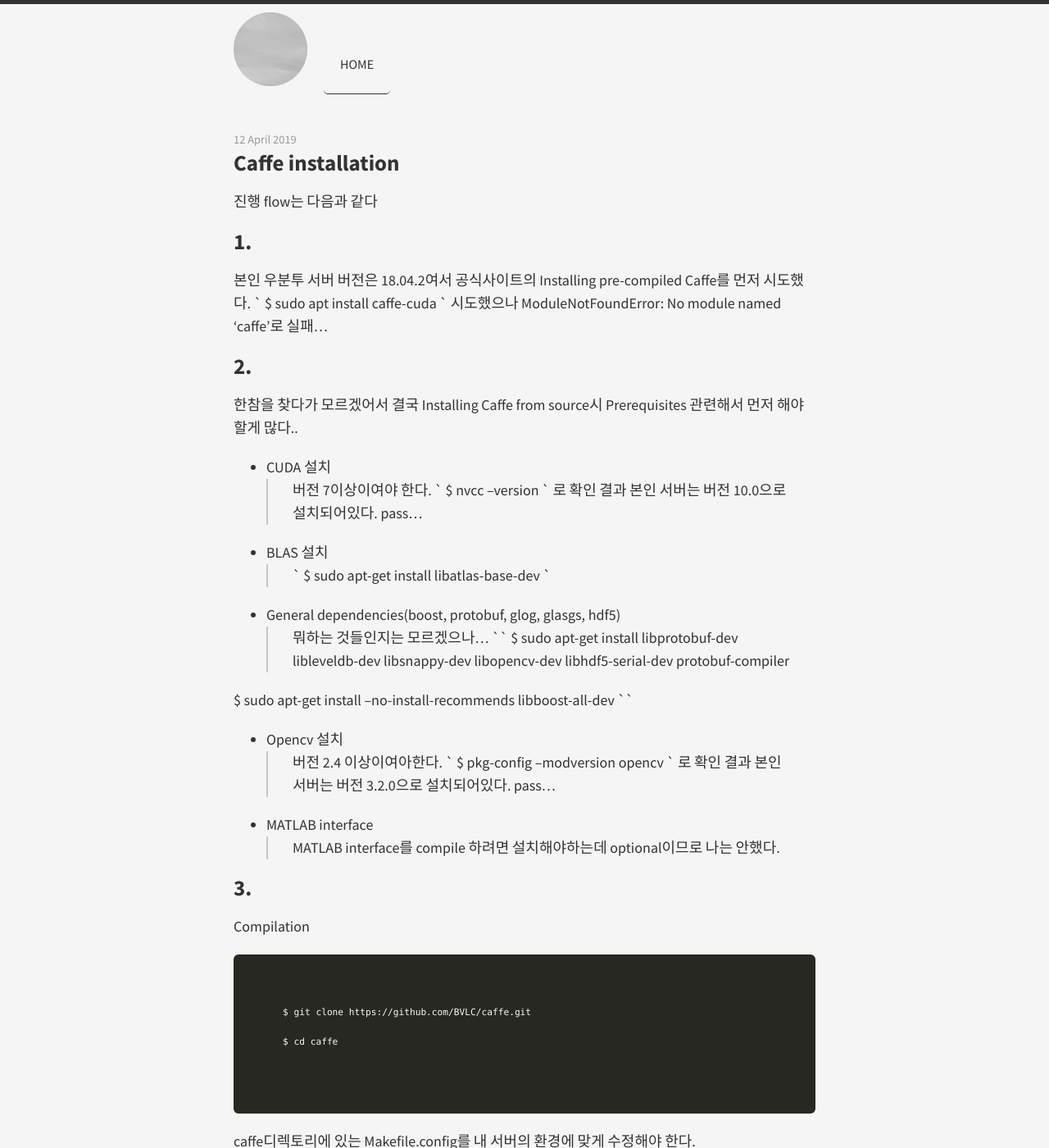
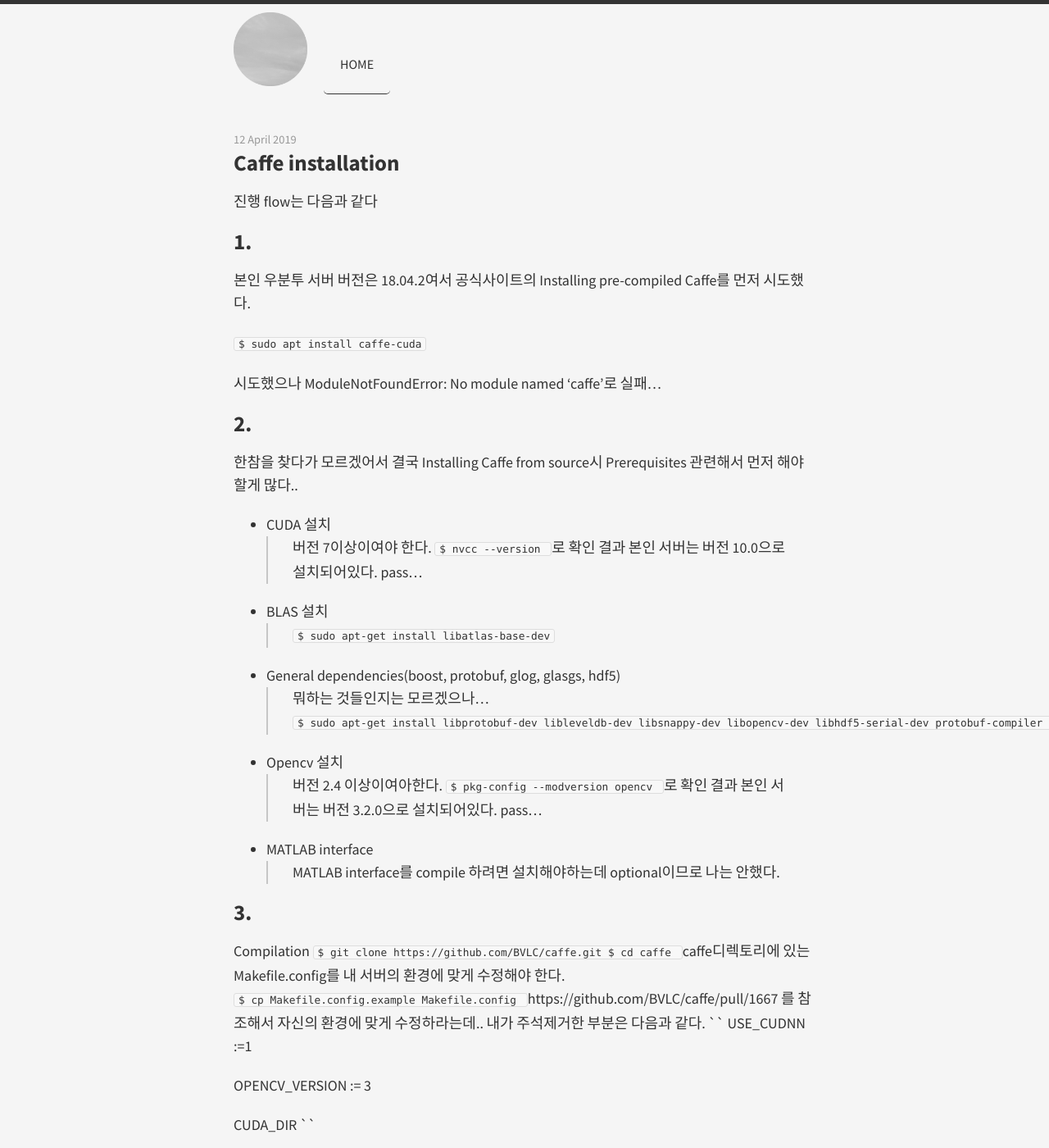
Before and after one commit to hsh1108/hsh1108.github.io, a Jekyll site: the page built from _posts/2019-04-12-Caffe-installation.md, in a window 1280 px wide and 1400 px high. Shown: the whole window at 82% size. Built offline with Jekyll 4.4.1, drawn with Linux system fonts in a browser that asks for light colours; some of the changed text lies outside the part shown.

Commit message:
caffe installation

````diff
--- a/_posts/2019-04-12-Caffe-installation.md
+++ b/_posts/2019-04-12-Caffe-installation.md
@@ -6,9 +6,11 @@ title: Caffe installation
 진행 flow는 다음과 같다
 ## 1.
 본인 우분투 서버 버전은 18.04.2여서 공식사이트의 Installing pre-compiled Caffe를 먼저 시도했다.
-`
+
+``
 $ sudo apt install caffe-cuda
-`
+``
+
 시도했으나 ModuleNotFoundError: No module named 'caffe'로 실패...
 
 ## 2.
@@ -16,62 +18,55 @@ $ sudo apt install caffe-cuda
 Prerequisites 관련해서 먼저 해야할게 많다..
 
 - CUDA 설치
->
-버전 7이상이여야 한다.
-`
-$ nvcc --version
-`
-로 확인 결과 본인 서버는 버전 10.0으로 설치되어있다.
-pass...
+> 버전 7이상이여야 한다.
+> ``
+> $ nvcc --version
+> ``
+> 로 확인 결과 본인 서버는 버전 10.0으로 설치되어있다.
+> pass...
 
 - BLAS 설치
->
-`
-$ sudo apt-get install libatlas-base-dev
-`
+> ``
+> $ sudo apt-get install libatlas-base-dev
+> ``
 
 - General dependencies(boost, protobuf, glog, glasgs, hdf5)
->
-뭐하는 것들인지는 모르겠으나...
-``
-$ sudo apt-get install libprotobuf-dev libleveldb-dev libsnappy-dev libopencv-dev libhdf5-serial-dev protobuf-compiler
-
-$ sudo apt-get install --no-install-recommends libboost-all-dev
-``
+> 뭐하는 것들인지는 모르겠으나...
+> ``
+> $ sudo apt-get install libprotobuf-dev libleveldb-dev libsnappy-dev libopencv-dev libhdf5-serial-dev protobuf-compiler
+> $ sudo apt-get install --no-install-recommends libboost-all-dev
+> ``
 
 - Opencv 설치
->
-버전 2.4 이상이여아한다.
-`
-$ pkg-config --modversion opencv
-`
-로 확인 결과 본인 서버는 버전 3.2.0으로 설치되어있다.
-pass...
+> 버전 2.4 이상이여아한다.
+> ``
+> $ pkg-config --modversion opencv
+> ``
+> 로 확인 결과 본인 서버는 버전 3.2.0으로 설치되어있다.
+> pass...
 
 - MATLAB interface
->
-MATLAB interface를 compile 하려면 설치해야하는데 optional이므로 나는 안했다.
+> MATLAB interface를 compile 하려면 설치해야하는데 optional이므로 나는 안했다.
 
 ## 3.
 Compilation
-```
+``
 $ git clone https://github.com/BVLC/caffe.git
-
 $ cd caffe
-```
+``
 caffe디렉토리에 있는 Makefile.config를 내 서버의 환경에 맞게 수정해야 한다.
-```
+``
 $ cp Makefile.config.example Makefile.config
-```
+``
 https://github.com/BVLC/caffe/pull/1667 를 참조해서 자신의 환경에 맞게 수정하라는데..
 내가 주석제거한 부분은 다음과 같다.
-```
+``
 USE_CUDNN :=1
 
 OPENCV_VERSION := 3
 
 CUDA_DIR
-```
+``
 
 ---
 
````
